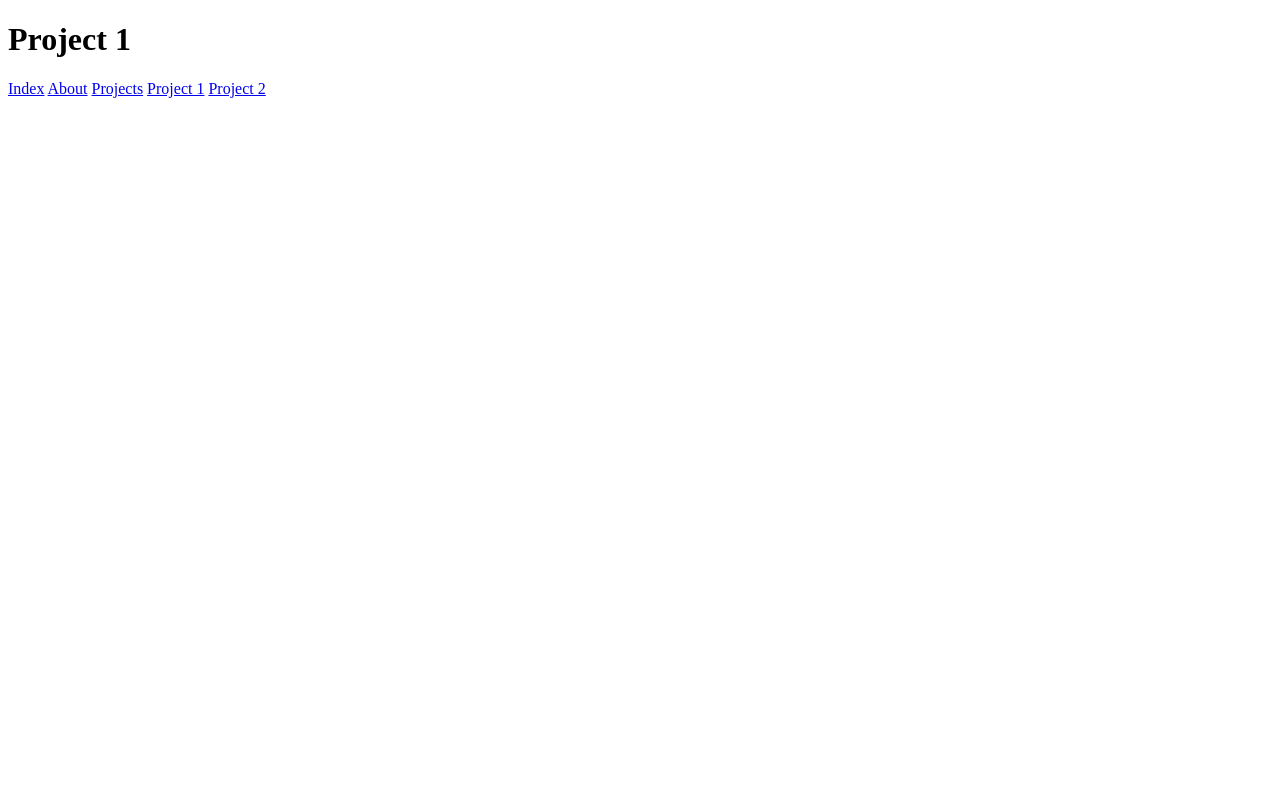
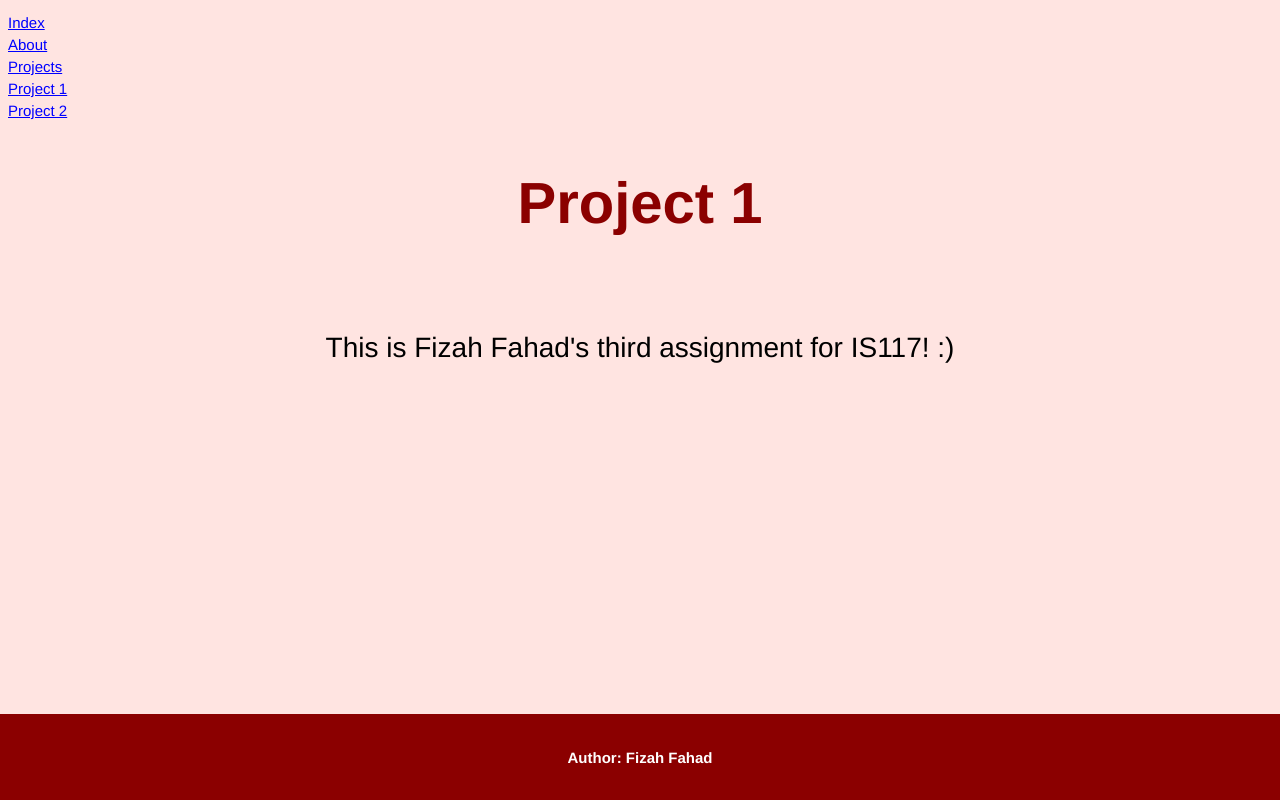
Before and after one commit to ffahad30/assignment2, a plain HTML site: page project1.html in a window 1280 px wide. Drawn offline with Linux system fonts and the light colour scheme.

Commit message:
Task: Update Assignment 2 for Assignment 3: HTML and CSS

```diff
--- /dev/null
+++ b/css/style.css
@@ -0,0 +1,70 @@
+html {
+    font-family: "Helvetica Neue", Helvetica, Arial, sans-serif;
+    font-size: 36px;
+    line-height: 61px;
+
+}
+
+menu {
+    margin: 0;
+    padding-left: 0;
+}
+
+menu li {
+    display: inline;
+    margin: 0;
+}
+
+ul {
+    list-style-type: none;
+    padding: 0;
+    line-height: 15px;
+    margin: 0;
+}
+
+body {
+    background-color: mistyrose;
+}
+
+h1, p, a {
+    text-align: center;
+}
+
+h1 {
+    color: darkred;
+    font-family: "Cooper Black", Helvetica, Arial, sans-serif;
+    font-size: 58px;
+    line-height: 91px;
+    margin-bottom: 47px;
+}
+
+p {
+    color: black;
+    font-family: Dubai, Helvetica, Arial, sans-serif;
+    font-size: 28px;
+    line-height: 47px;
+    padding: 29px;
+}
+
+a {
+    color: blue;
+    font-family: "Helvetica Neue", Helvetica, Arial, sans-serif;
+    font-size: 15px;
+}
+
+footer {
+    text-align: center;
+    background-color: darkred;
+    color: white;
+    font-size: 10px;
+    font-family: "Helvetica Neue", Helvetica, Arial, sans-serif;
+    left: 0;
+    bottom: 0;
+    width: 100%;
+    position: fixed;
+}
+#wrapper {
+    width: 1208px;
+    margin-left: auto;
+    margin-right: auto;
+}
--- a/project1.html
+++ b/project1.html
@@ -2,14 +2,23 @@
 <html lang="en">
 <head>
     <meta charset="UTF-8">
-    <title>Title</title>
+    <link rel="stylesheet" type="text/css" href="css/style.css" />
+    <title>Project 1</title>
 </head>
-<body>
+<ul>
+    <li><a href="index.html">Index</a></li>
+    <li><a href="about.html">About</a></li>
+    <li><a href="projects.html">Projects</a></li>
+    <li><a href="project1.html">Project 1</a></li>
+    <li><a href="project2.html">Project 2</a></li>
+</ul>
+
+<main>
 <h1>Project 1</h1>
-<a href="index.html">Index</a>
-<a href="about.html">About</a>
-<a href="projects.html">Projects</a>
-<a href="project1.html">Project 1</a>
-<a href="project2.html">Project 2</a>
-</body>
+<p>This is Fizah Fahad's third assignment for IS117! :)</p>
+</main>
+
+<footer>
+    <h2>Author: Fizah Fahad</h2>
+</footer>
 </html>
```
Also changed, not shown: about.html (+15 -5 lines), index.html (+16 -4 lines), project2.html (+16 -6 lines), projects.html (+18 -8 lines).
